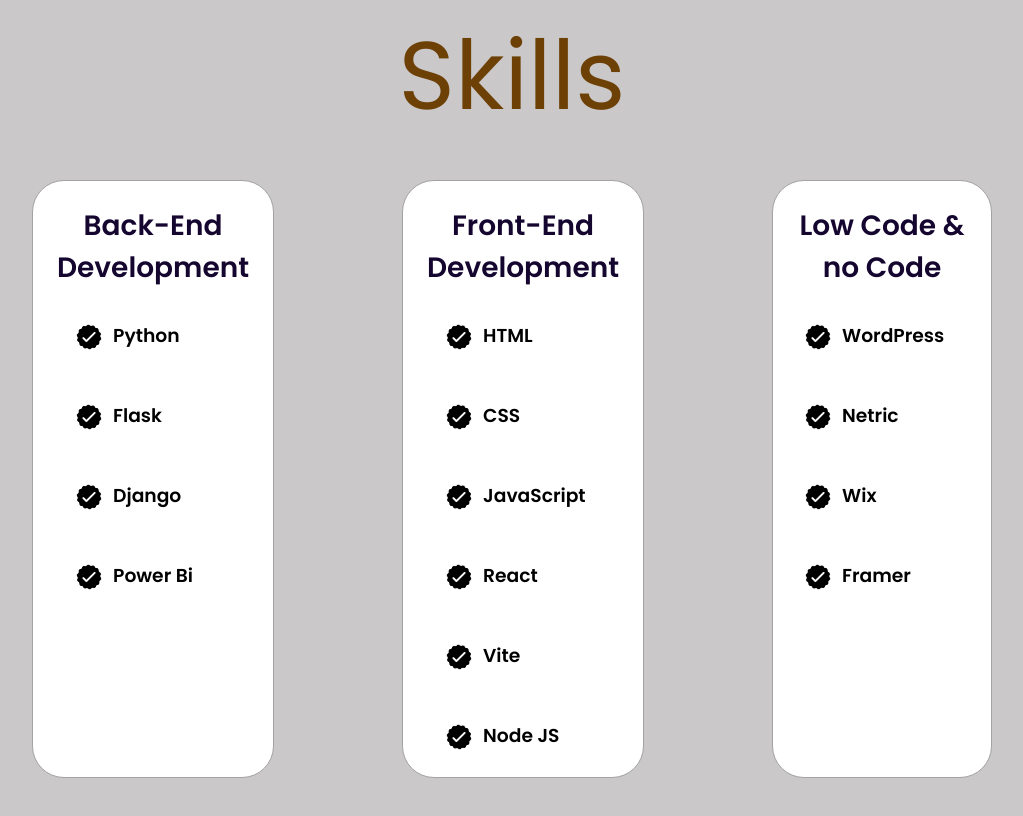
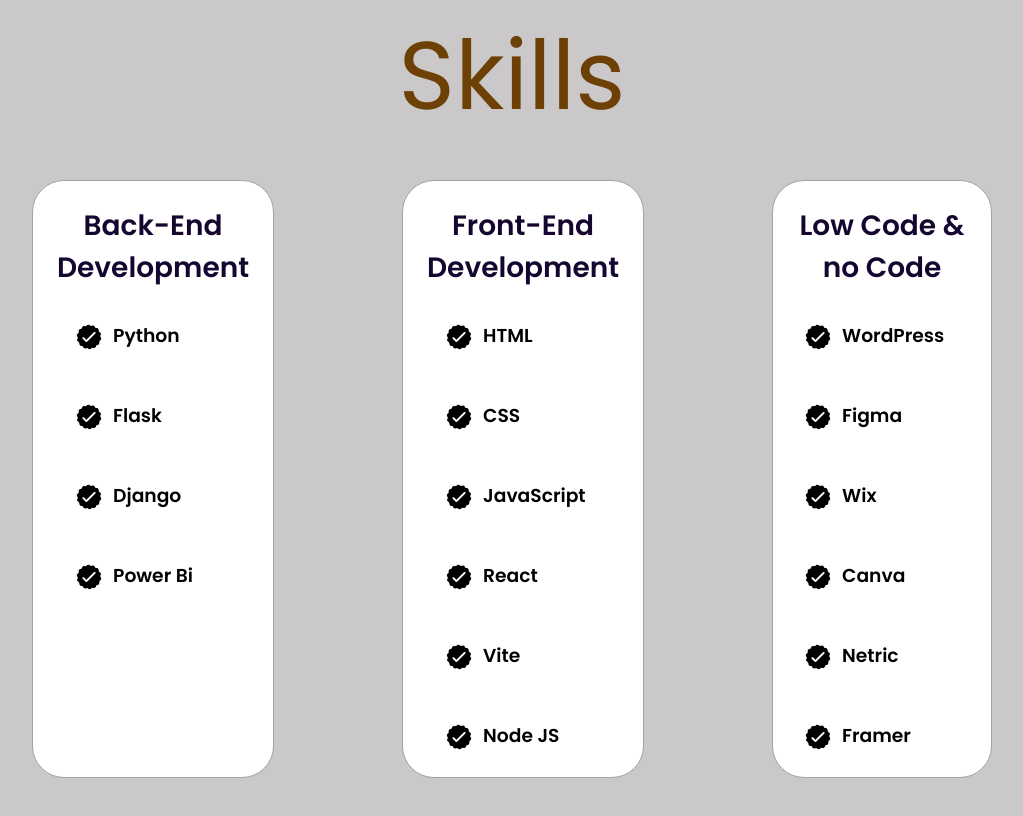
Before and after one commit to AndreAlbinoDev/website, a plain HTML site: page index.html in a window 1280 px wide. Shown: the part 1862-2678 px from the top of the page, without its empty margins (128-1151 px from the left). Drawn offline with Linux system fonts and the light colour scheme.

Commit message:
change resume file

```diff
--- a/index.html
+++ b/index.html
@@ -220,7 +220,7 @@
                   class="icon"
                 />
                 <div>
-                  <h3>Netric</h3>
+                  <h3>Figma</h3>
                 </div>
               </article>
               <article>
@@ -231,6 +231,26 @@
                 />
                 <div>
                   <h3>Wix</h3>
+                </div>
+              </article>
+              <article>
+                <img
+                  src="./assets/checkmark.png"
+                  alt="Experience icon"
+                  class="icon"
+                />
+                <div>
+                  <h3>Canva</h3>
+                </div>
+              </article>
+              <article>
+                <img
+                  src="./assets/checkmark.png"
+                  alt="Experience icon"
+                  class="icon"
+                />
+                <div>
+                  <h3>Netric</h3>
                 </div>
               </article>
               <article>
```
Also changed, not shown: assets/arrow.png (deleted), assets/education.png (deleted), assets/experience.png (deleted), 1 other file.
